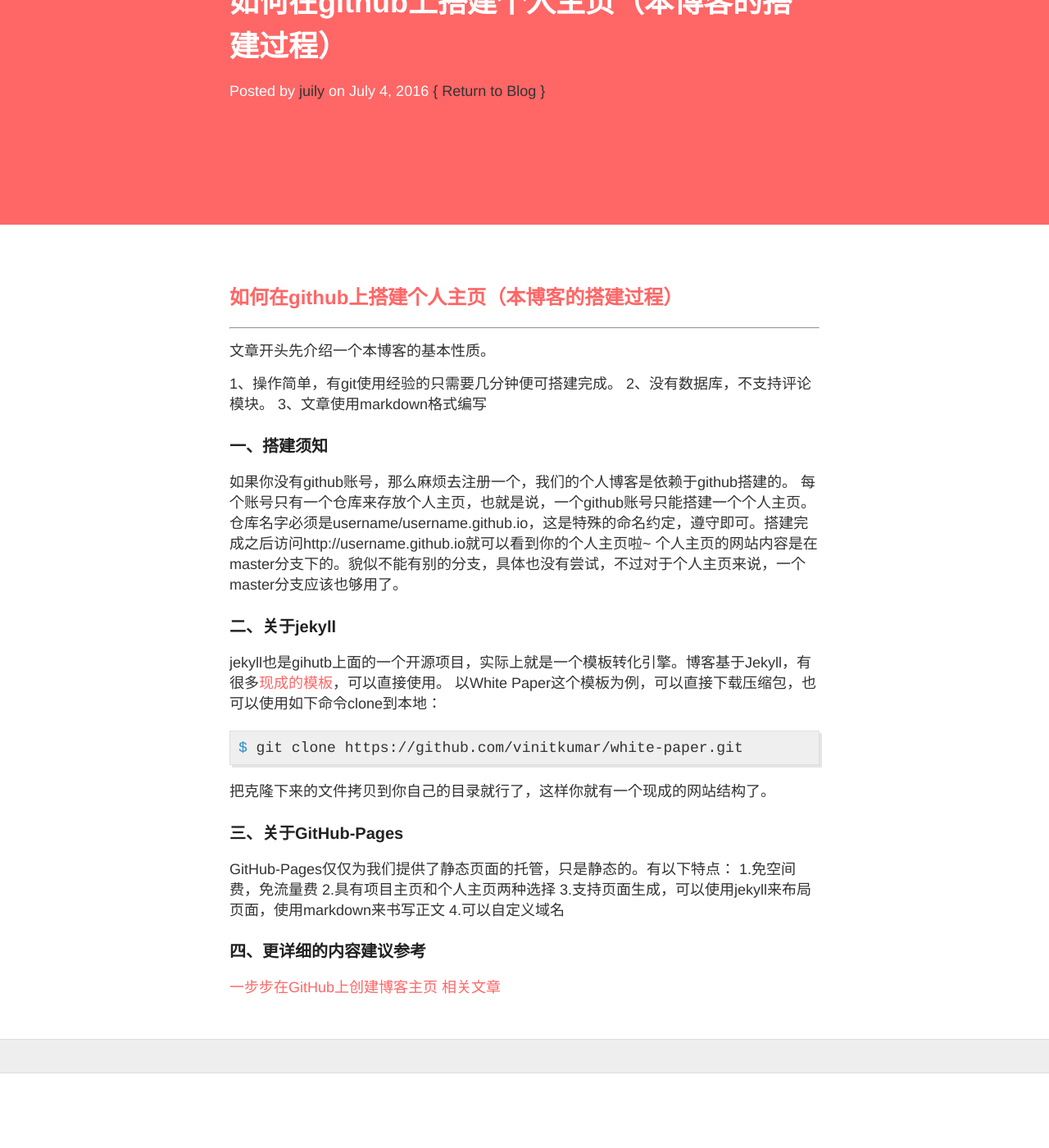
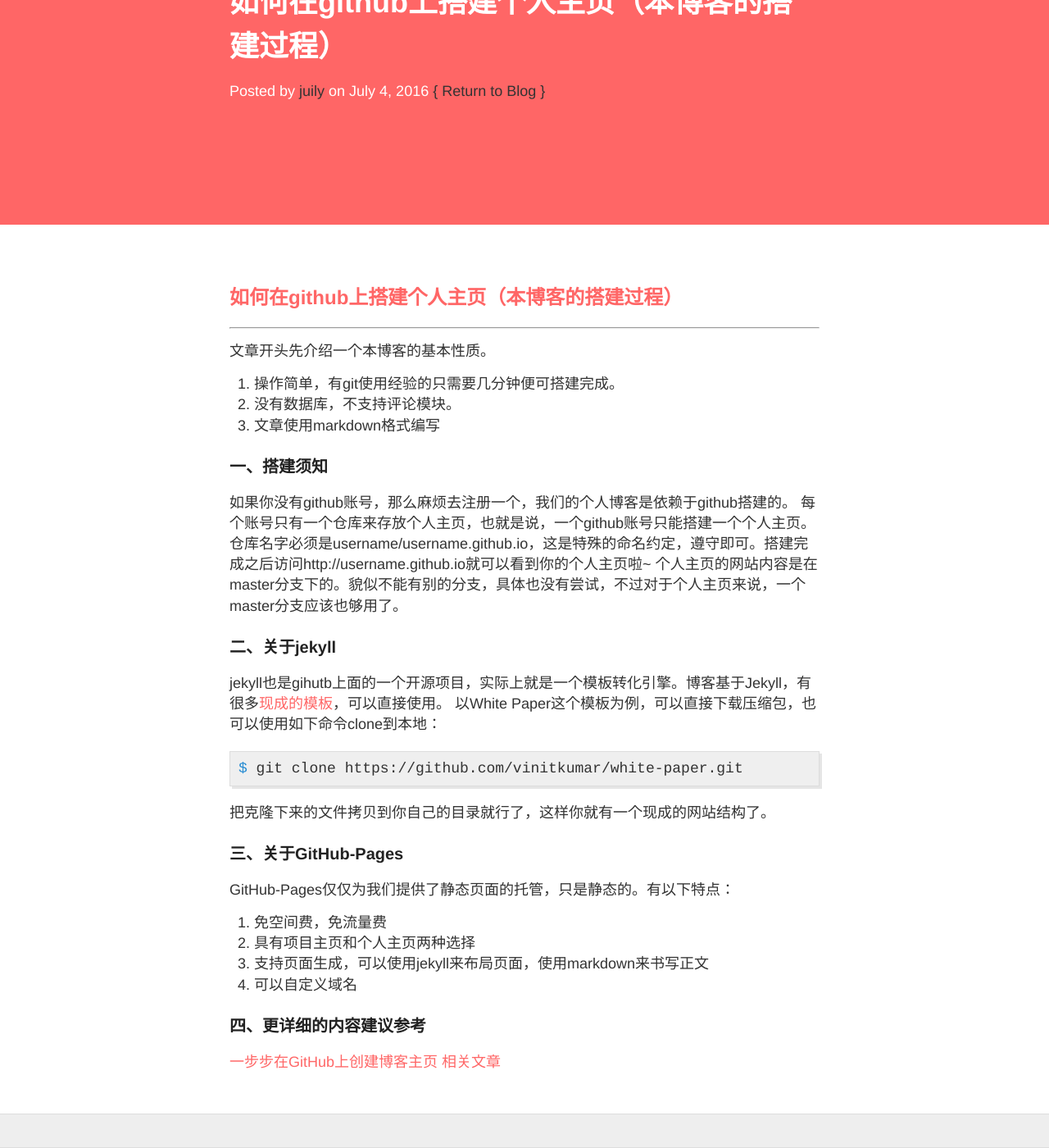
Before and after one commit to juilyhui/juilyhui.github.io, a Jekyll site: the page built from _posts/2016-07-04-github-pages-blog.md, in a window 1280 px wide and 1400 px high, scrolled down 215 px. Shown: the whole window at 82% size. Built offline with Jekyll 4.4.1, drawn with Linux system fonts in a browser that asks for light colours; nearby versions of some CDN libraries; before the commit the page ends 1524 px from its top, so only the background shows below that.

Commit message:
hui modify github-page-blog3

```diff
--- a/_posts/2016-07-04-github-pages-blog.md
+++ b/_posts/2016-07-04-github-pages-blog.md
@@ -8,9 +8,9 @@
 
 文章开头先介绍一个本博客的基本性质。
 
-1、操作简单，有git使用经验的只需要几分钟便可搭建完成。
-2、没有数据库，不支持评论模块。
-3、文章使用markdown格式编写
+1. 操作简单，有git使用经验的只需要几分钟便可搭建完成。
+2. 没有数据库，不支持评论模块。
+3. 文章使用markdown格式编写
 
 ### 一、搭建须知
 如果你没有github账号，那么麻烦去注册一个，我们的个人博客是依赖于github搭建的。
@@ -29,10 +29,10 @@
 
 ### 三、关于GitHub-Pages
 GitHub-Pages仅仅为我们提供了静态页面的托管，只是静态的。有以下特点：
-1.免空间费，免流量费
-2.具有项目主页和个人主页两种选择
-3.支持页面生成，可以使用jekyll来布局页面，使用markdown来书写正文
-4.可以自定义域名
+1. 免空间费，免流量费
+2. 具有项目主页和个人主页两种选择
+3. 支持页面生成，可以使用jekyll来布局页面，使用markdown来书写正文
+4. 可以自定义域名
 
 
 ### 四、更详细的内容建议参考
```
